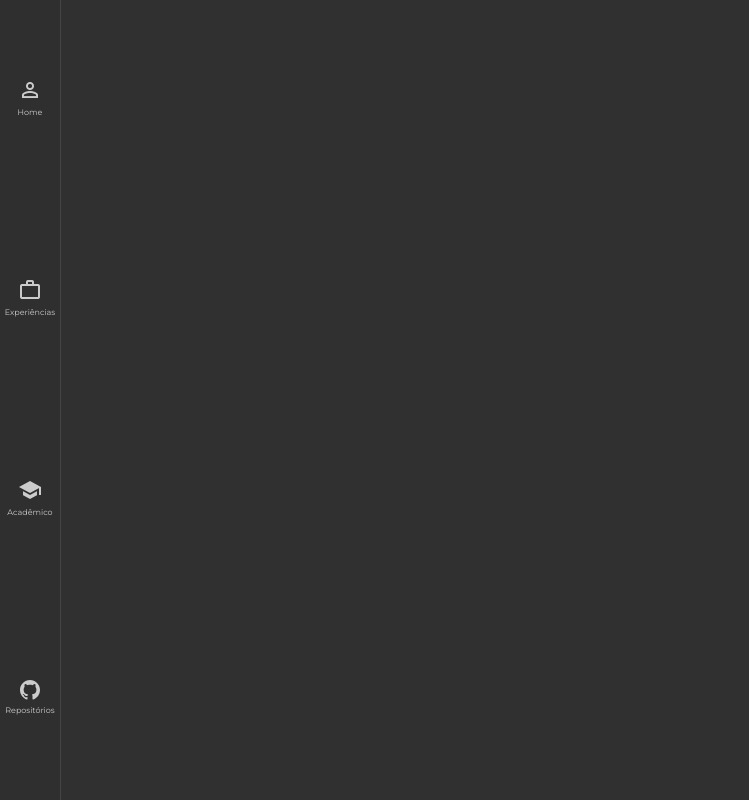
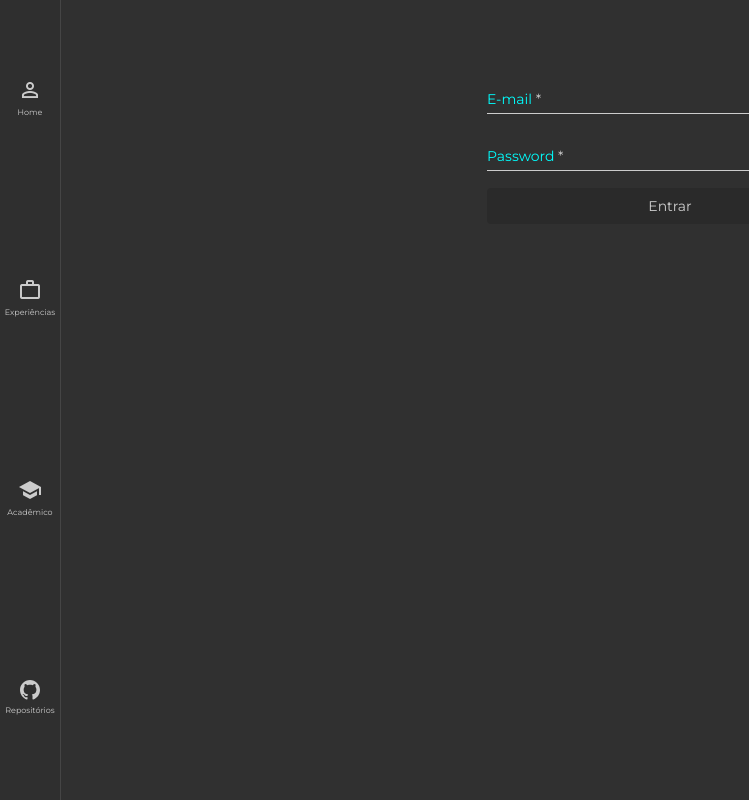
Before and after one commit to kesleyksl/PersonalPage, an Angular app: page /Login in a window 1280 px wide. Before the commit this address led to /. Shown: the whole page, without its empty margins (0-749 px from the left). Built offline with nearby package versions, Linux system fonts and the light colour scheme.

Commit message:
Criação da tela de login e autenticando na rota auth

```diff
--- a/src/app/app-routing.module.ts
+++ b/src/app/app-routing.module.ts
@@ -5,6 +5,7 @@ import { SchoolComponent } from './components/school/school.component';
 import { RepositoriosComponent } from './components/repositorios/repositorios.component';
 import { GithubComponent } from './components/github/github.component';
 import { ProfessionalComponent } from './components/professional/professional.component';
+import { LoginComponent } from './components/login/login.component';
 
 
 const routes: Routes = [{
@@ -19,6 +20,9 @@ const routes: Routes = [{
 },{
   path: "Professional",
   component: ProfessionalComponent
+},{
+  path: "Login",
+  component: LoginComponent
 }];
 
 @NgModule({
--- /dev/null
+++ b/src/app/components/login/login.component.css
@@ -0,0 +1,65 @@
+.form-flex{
+    display: flex;
+    flex-direction: column;
+    width: 30%;
+margin: 0 auto;
+margin-top: 75px;
+
+}
+label.active {
+    color: royalblue !important;
+  }
+.label{
+    color: aqua;
+}
+
+::-webkit-input-placeholder {
+    color: #cccccc;
+ }
+
+ :-moz-placeholder { /* Firefox 18- */
+    color: #cccccc;
+ }
+
+ ::-moz-placeholder {  /* Firefox 19+ */
+    color: #cccccc;
+ }
+
+ :-ms-input-placeholder {
+    color: #cccccc;
+ }
+::ng-deep  .mat-form-field-underline{
+    background-color: #cccccc !important;
+}
+
+::ng-deep .mat-focused .mat-form-field-underline .mat-form-field-ripple{
+    background-color: #50d0fb !important;
+  }
+
+  @keyframes spinner {
+    to {transform: rotate(360deg);}
+  }
+
+  .spinner:before {
+    content: '';
+    box-sizing: border-box;
+    position: absolute;
+    top: 50%;
+    left: 50%;
+    width: 20px;
+    height: 20px;
+    margin-top: -10px;
+    margin-left: -10px;
+    border-radius: 50%;
+    border: 2px solid #ffffff;
+    border-top-color: #000000;
+    animation: spinner .8s linear infinite;
+  }
+
+@media (max-width: 800px){
+    .form-flex{
+
+        width: 50%;
+
+    }
+}
--- /dev/null
+++ b/src/app/components/login/login.component.html
@@ -0,0 +1,30 @@
+
+        <form class="form-flex" [formGroup]="Usuario" (ngSubmit)="login()">
+            <mat-form-field class="label">
+              <mat-label class="label">E-mail</mat-label>
+              <input matInput autocomplete="off" placeholder="E-mail" formControlName="email">
+              <mat-error *ngIf="Usuario.controls.email.hasError('required')">
+
+                Campo de E-mail obrigatório
+            </mat-error>
+            <mat-error *ngIf="Usuario.controls.email.hasError('email')">
+                E-mail inválido
+            </mat-error>
+            </mat-form-field>
+
+            <mat-form-field class="label">
+              <mat-label class="label">Password</mat-label>
+              <input matInput autocomplete="off" type="password" placeholder="Password" name="password" formControlName="password">
+              <mat-error *ngIf="Usuario.controls.password.hasError('required')">
+                Campo senha obrigatório
+              </mat-error>
+            </mat-form-field>
+            <mat-error *ngIf="erroMSG">
+                {{erroMSG}}
+              </mat-error>
+
+            <button mat-raised-button color="primary" [class.spinner]="isLoading" [disabled]="isLoading || !Usuario.valid" >Entrar</button>
+
+
+
+          </form>
--- /dev/null
+++ b/src/app/components/login/login.component.ts
@@ -0,0 +1,52 @@
+import { Component, OnInit } from '@angular/core';
+import { FormControl, Validators, FormBuilder } from '@angular/forms';
+import { Usuario } from 'src/app/models/usuario';
+import { LoginService } from 'src/app/services/login.service';
+import { Router } from '@angular/router';
+
+@Component({
+  selector: 'app-login',
+  templateUrl: './login.component.html',
+  styleUrls: ['./login.component.css']
+})
+export class LoginComponent implements OnInit {
+
+
+  isLoading:boolean = false;
+  erroMSG: string;
+  Usuario = this.fb.group({
+
+    email: ['', [Validators.required, Validators.email]],
+    password: ['', [Validators.required]],
+
+  });
+  constructor(private fb: FormBuilder, private loginService: LoginService, private route: Router) { }
+
+  ngOnInit(): void {
+  }
+  login(){
+    this.isLoading = true
+    this.erroMSG = ''
+    this.loginService.login(this.Usuario.value)
+
+    .subscribe(
+
+      (usuario)=>{
+        this.isLoading = false;
+        this.loginService.usuario = usuario
+        if(this.loginService.usuario.token){
+          this.route.navigate(['/'])
+        }
+        else{
+          this.erroMSG = 'E-mail ou senha inválido'
+        }
+      },
+      (erro)=>{
+        this.isLoading = false;
+        this.erroMSG = erro
+      }
+    )
+
+  }
+
+}
--- a/src/app/components/me/me.component.ts
+++ b/src/app/components/me/me.component.ts
@@ -3,6 +3,8 @@ import { ReposService } from 'src/app/services/repos.service';
 import { NavService } from 'src/app/services/nav.service';
 import { UsuarioService } from 'src/app/services/usuario.service';
 import { Usuario } from 'src/app/models/usuario';
+import { Subject } from 'rxjs';
+import { takeUntil } from 'rxjs/operators';
 
 @Component({
   selector: 'app-me',
@@ -11,12 +13,14 @@ import { Usuario } from 'src/app/models/usuario';
 })
 export class MeComponent implements OnInit {
 
+  private subject$: Subject<any> = new Subject()
   public usuario: Usuario = {
     email: '',
-    password: '',
+
     name: '',
     description: '',
     profession: '',
+    token: ''
   }
 
   constructor(private usuarioService: UsuarioService, private navService: NavService) {
@@ -28,7 +32,11 @@ export class MeComponent implements OnInit {
 
    ngOnInit(): void {
 
-    this.usuarioService.get().subscribe(
+    this.usuarioService.get()
+    .pipe(
+      takeUntil(this.subject$)
+    )
+    .subscribe(
       (users)=>{
         this.usuario = users[0];
       }
@@ -36,6 +44,6 @@ export class MeComponent implements OnInit {
   }
 
   ngOnDestroy() {
-
+    this.subject$.next();
   }
 }
--- a/src/app/components/professional/professional.component.ts
+++ b/src/app/components/professional/professional.component.ts
@@ -1,27 +1,37 @@
-import { Component, OnInit } from '@angular/core';
+import { Component, OnInit, OnDestroy } from '@angular/core';
 import { ExperienciaService } from 'src/app/services/experiencia.service';
-import { Observable } from 'rxjs';
+import { Observable, Subject } from 'rxjs';
 import { Experiencia } from 'src/app/models/experiencia';
 import { NavService } from 'src/app/services/nav.service';
+import { takeUntil } from 'rxjs/operators';
 
 @Component({
   selector: 'app-professional',
   templateUrl: './professional.component.html',
   styleUrls: ['./professional.component.css']
 })
-export class ProfessionalComponent implements OnInit {
+export class ProfessionalComponent implements OnInit, OnDestroy {
 
+  private subject$: Subject<any> = new Subject()
   public experiencias: Experiencia[] // Observable<Experiencia[]> = this.experienciaService.get();
   constructor(private experienciaService: ExperienciaService, private navService: NavService) {
     navService.selectedOption = 'professional'
   }
 
   ngOnInit(): void {
-    this.experienciaService.get().subscribe(
+    this.experienciaService.get()
+    .pipe(
+      takeUntil(this.subject$)
+    )
+    .subscribe(
       (experiencias)=>{
         this.experiencias = experiencias;
       }
     )
   }
 
+  ngOnDestroy(){
+    this.subject$.next();
+  }
+
 }
--- a/src/app/components/school/school.component.ts
+++ b/src/app/components/school/school.component.ts
@@ -3,6 +3,8 @@ import { CursoService } from 'src/app/services/curso.service';
 import { Curso } from 'src/app/models/curso';
 
 import { NavService } from 'src/app/services/nav.service';
+import { Subject } from 'rxjs';
+import { takeUntil } from 'rxjs/operators';
 
 @Component({
   selector: 'app-school',
@@ -13,17 +15,27 @@ export class SchoolComponent implements OnInit {
 
   // public cursos: Observable<Curso[]> = this.cursoService.get();
 
+  private subject$: Subject<any> = new Subject()
+
   public cursos: Curso[]
   constructor(private cursoService: CursoService, private navService: NavService) {
     navService.selectedOption = 'school'
    }
 
   ngOnInit(): void {
-    this.cursoService.get().subscribe(
+    this.cursoService.get()
+    .pipe(
+      takeUntil(this.subject$)
+    )
+    .subscribe(
       (cursos)=> this.cursos = cursos
 
     )
 
   }
 
+  ngOndestroy(){
+    this.subject$.next();
+  }
+
 }
--- /dev/null
+++ b/src/app/models/login.ts
@@ -0,0 +1,4 @@
+export interface Login {
+    email: string,
+    password: string
+}
--- a/src/app/models/usuario.ts
+++ b/src/app/models/usuario.ts
@@ -1,7 +1,7 @@
 export interface Usuario {
     email: string,
-	password: string,
 	name: string,
 	description: string,
 	profession: string,
+	token: string,
 }
--- /dev/null
+++ b/src/app/services/login.service.ts
@@ -0,0 +1,20 @@
+import { Injectable } from '@angular/core';
+import{environment} from '../../environments/environment'
+import { HttpClient } from '@angular/common/http';
+import { Login } from '../models/login';
+import { Observable } from 'rxjs';
+import { Usuario } from '../models/usuario';
+
+@Injectable({
+  providedIn: 'root'
+})
+export class LoginService {
+
+  private readonly baseUrl: string = environment.baseUrl
+  public usuario:Usuario;
+  constructor(private http: HttpClient) { }
+
+  login(login: Login): Observable<Usuario>{
+    return this.http.post<Usuario>(`${this.baseUrl}/usuario/auth`, login)
+  }
+}
--- a/src/app/template/nav/nav.component.html
+++ b/src/app/template/nav/nav.component.html
@@ -38,6 +38,7 @@
                     Repositórios
                 </a>
             </li>
+
         </ul>
     </nav>
 
```
Also changed, not shown: src/app/app.module.ts (+8 -2 lines), 2 other files (tests, documents, lock files or other folders).
